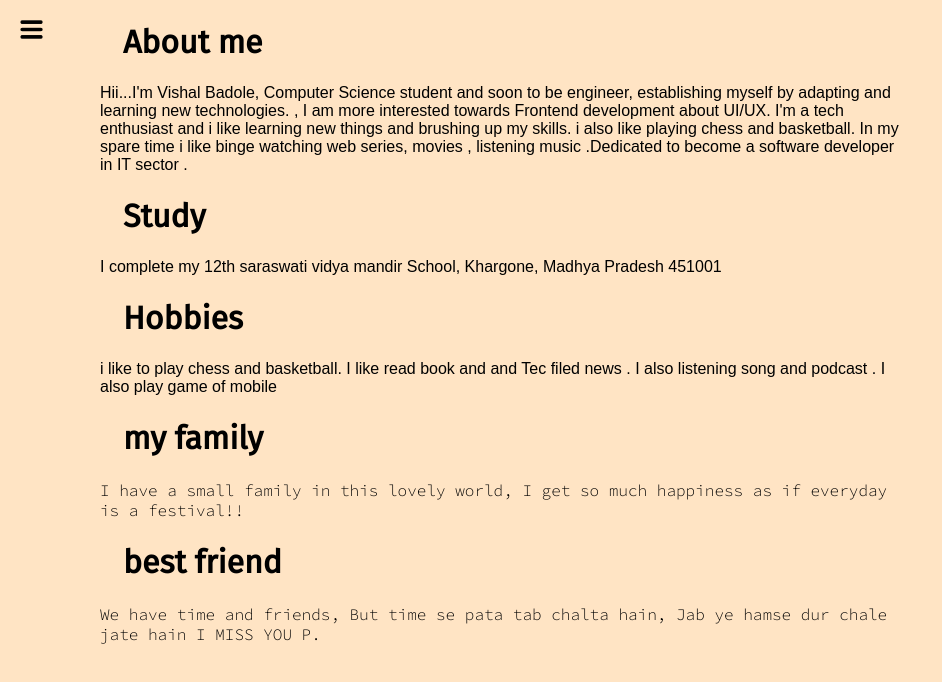
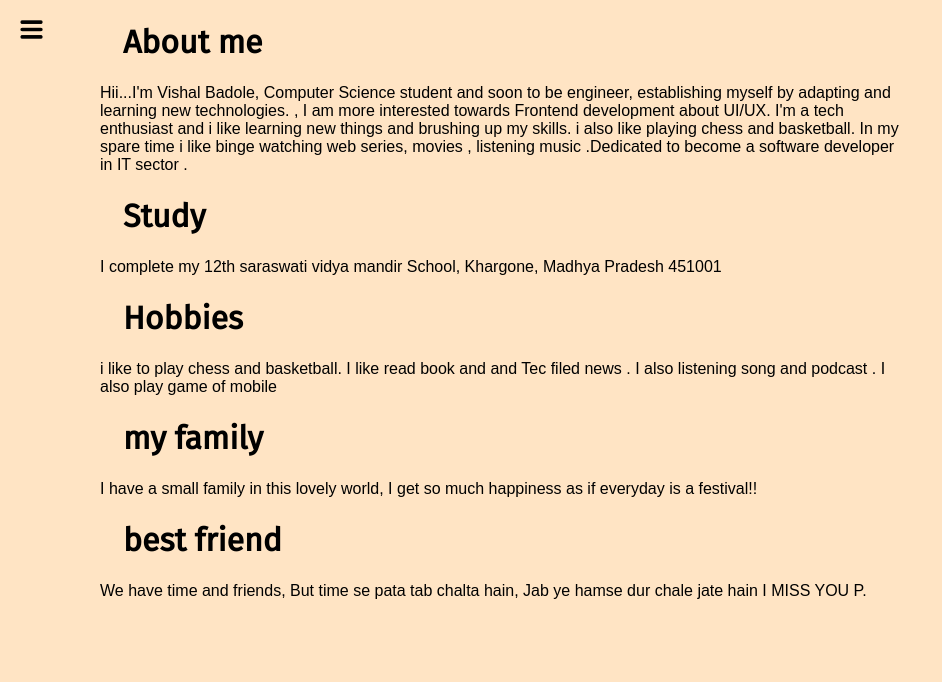
Before and after one commit to Vishalbadole10/vishalportfolio, a website: page About.html in a window 1280 px wide. Shown: the whole page, without its empty margins (0-942 px from the left). Drawn offline with Linux system fonts and the light colour scheme.

Commit message:
Update About.html

```diff
--- a/About.html
+++ b/About.html
@@ -41,9 +41,11 @@
             i like to play chess and basketball. I like read book and and Tec filed news . I also listening song and
             podcast . I also play game of mobile</p>
         <h1> my family</h1>
-        <p> I have a small family in this lovely world, I get so much happiness as if everyday is a festival!!</p>
+        <p class="p-heading" ; style="font-family:'Amiri', serif ; font-family: 'Noto Sans JP', sans-serif;">
+          I have a small family in this lovely world, I get so much happiness as if everyday is a festival!!</p>
          <h1> best friend </h1>
-        <p> We have time and friends, But time se pata tab chalta hain, Jab ye hamse dur chale jate hain
+        <p class="p-heading" ; style="font-family:'Amiri', serif ; font-family: 'Noto Sans JP', sans-serif;">
+          We have time and friends, But time se pata tab chalta hain, Jab ye hamse dur chale jate hain
                I MISS YOU P.
          </p>
           <script src="index.js"></script>
```
